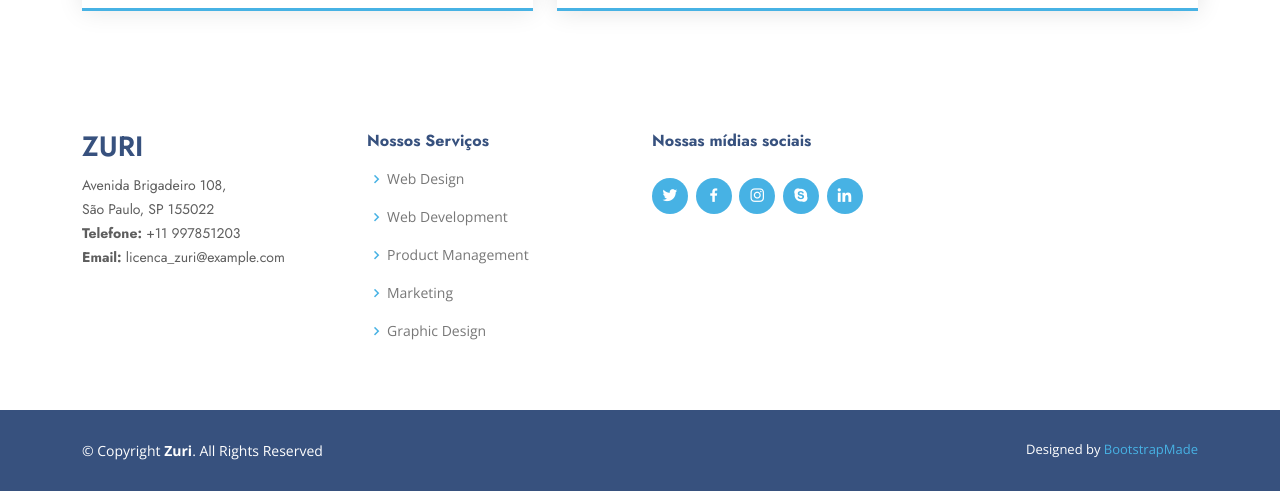
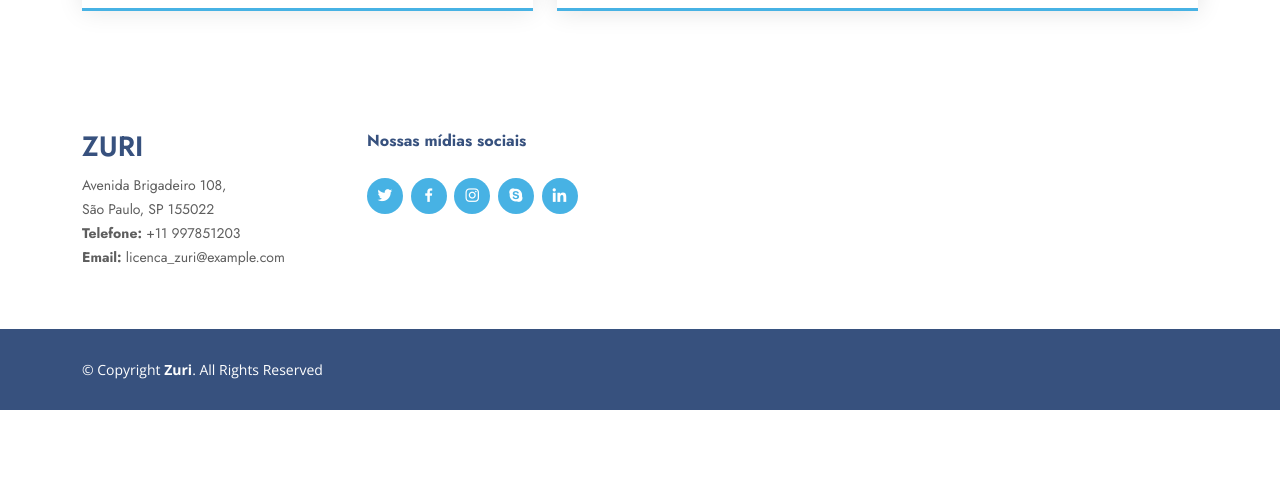
Before and after one commit to Raiane-nepomuceno/landing-page-zuri, a plain HTML site: page index.html in a window 1280 px wide. Shown: the part 4399-4890 px from the top of the page. After the commit the page ends 4809 px from the top, so only its background shows below. Drawn offline with nearby package versions, Linux system fonts and the light colour scheme.

Commit message:
Versao Final

```diff
--- a/index.html
+++ b/index.html
@@ -420,17 +420,6 @@
           </div>
 
           <div class="col-lg-3 col-md-6 footer-links">
-            <h4>Nossos Serviços</h4>
-            <ul>
-              <li><i class="bx bx-chevron-right"></i> <a href="#">Web Design</a></li>
-              <li><i class="bx bx-chevron-right"></i> <a href="#">Web Development</a></li>
-              <li><i class="bx bx-chevron-right"></i> <a href="#">Product Management</a></li>
-              <li><i class="bx bx-chevron-right"></i> <a href="#">Marketing</a></li>
-              <li><i class="bx bx-chevron-right"></i> <a href="#">Graphic Design</a></li>
-            </ul>
-          </div>
-
-          <div class="col-lg-3 col-md-6 footer-links">
             <h4>Nossas mídias sociais</h4>
             <div class="social-links mt-3">
               <a href="#" class="twitter"><i class="bx bxl-twitter"></i></a>
@@ -448,13 +437,6 @@
     <div class="container footer-bottom clearfix">
       <div class="copyright">
         &copy; Copyright <strong><span>Zuri</span></strong>. All Rights Reserved
-      </div>
-      <div class="credits">
-        <!-- All the links in the footer should remain intact. -->
-        <!-- You can delete the links only if you purchased the pro version. -->
-        <!-- Licensing information: https://bootstrapmade.com/license/ -->
-        <!-- Purchase the pro version with working PHP/AJAX contact form: https://bootstrapmade.com/arsha-free-bootstrap-html-template-corporate/ -->
-        Designed by <a href="https://bootstrapmade.com/">BootstrapMade</a>
       </div>
     </div>
   </footer><!-- End Footer -->
```
